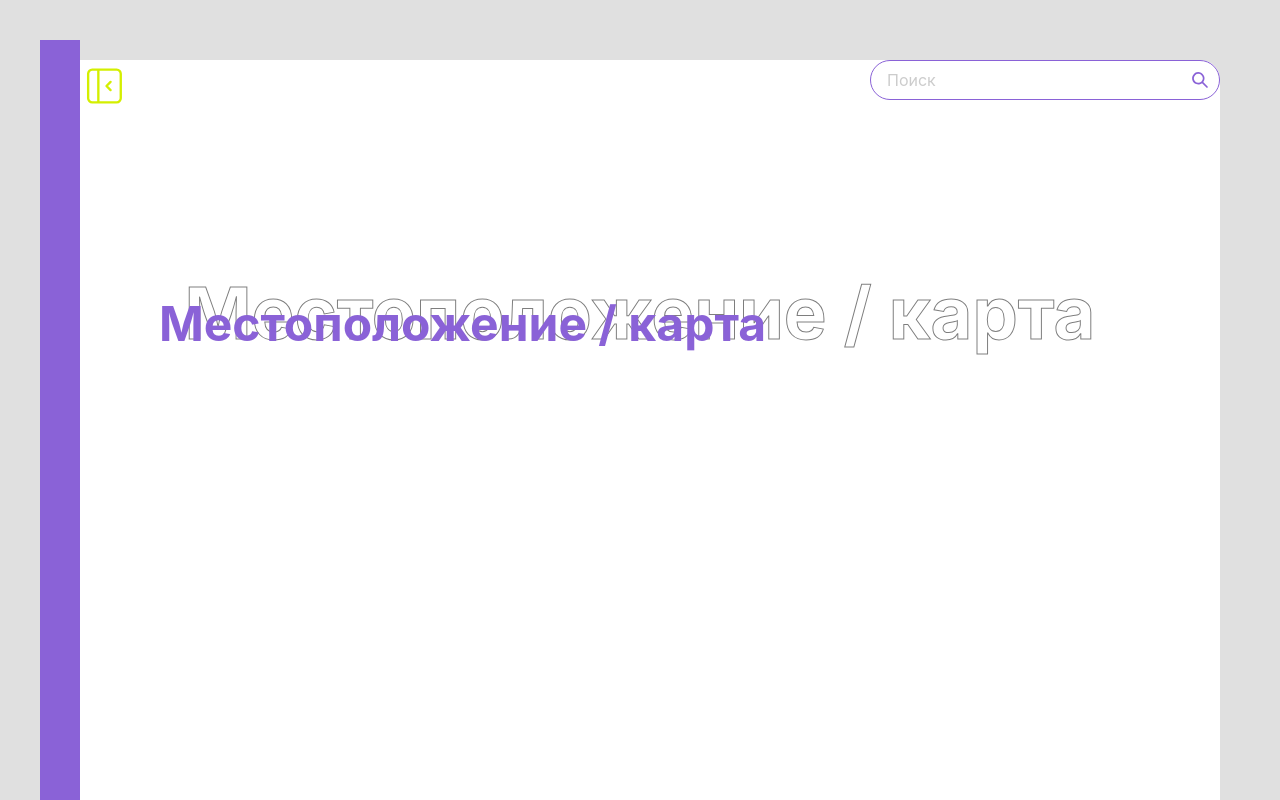
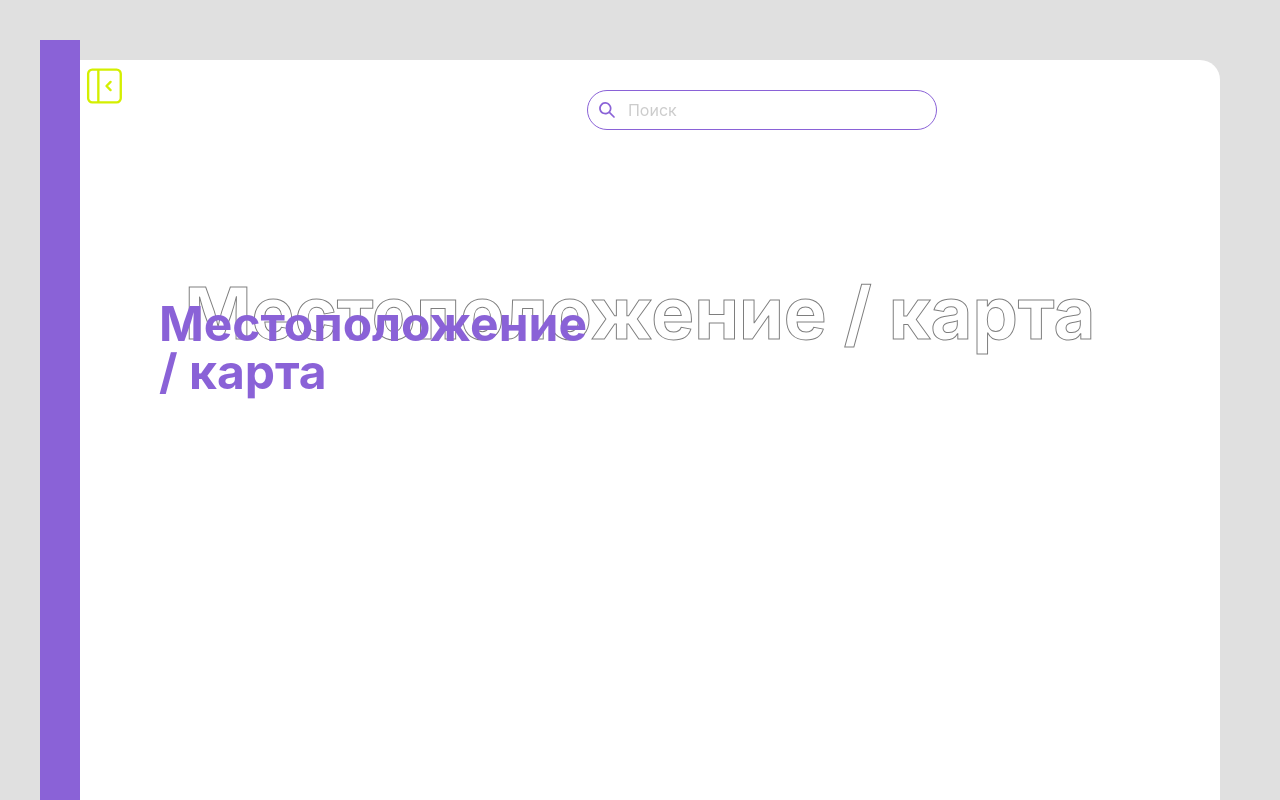
Before and after one commit to 13Belka13/Dashboard, a React (Vite) app: page / in a window 1280 px wide. Shown: the top 800 px of the page. Built offline with nearby package versions, Linux system fonts and the light colour scheme.

Commit message:
вынесение поиска в отдельный компонент

```diff
--- /dev/null
+++ b/src/app/@shared/components/SearchInput.tsx
@@ -0,0 +1,30 @@
+import {
+    Input,
+    InputGroup,
+    InputLeftElement
+  } from "@chakra-ui/react";
+import { SearchIcon } from "@chakra-ui/icons";
+
+export function SearchInput () {
+    return <>
+    <InputGroup marginTop="30" marginRight="30">
+        <InputLeftElement>
+              <SearchIcon color="#8A62D7" alignItems="right"/>
+            </InputLeftElement>
+
+            <Input
+              color="#808080"
+              placeholder="Поиск"
+              _placeholder={{ opacity: 0.4, color: "#808080" }}
+              bg="#FFFFFF"
+              w="350px"
+              h="40px"
+              borderRadius="30px"
+              borderColor="#8A62D7"
+              _hover={{ bg: "#FFFFFF", color: "#8A62D7" }}
+              focusBorderColor="pink.400"
+              errorBorderColor="crimson"
+            />
+            </InputGroup>
+    </>
+}
--- a/src/app/pages/Home.tsx
+++ b/src/app/pages/Home.tsx
@@ -1,19 +1,14 @@
 import {
   CardBody,
   Card,
-  Input,
   InputGroup,
-  InputLeftElement,
   Flex,
-  Spacer,
-  InputRightElement,
-  Heading,
-  Box
+  Spacer
 } from "@chakra-ui/react";
-import { SearchIcon } from "@chakra-ui/icons";
 import { ReactComponent as MenuIcon } from "../../assets/menu.svg";
 import { DoubleHeader } from "../@shared/components/DoubleHeader";
 import { Footer } from "../@shared/components/Footer";
+import { SearchInput } from "../@shared/components/SearchInput";
 export const Home = () => (
   <>
     <Card
@@ -39,26 +34,12 @@ export const Home = () => (
           <MenuIcon />
           <InputGroup size="md">
 
-    <DoubleHeader text={"Местоположение / карта"}/>
+            <DoubleHeader text={"Местоположение / карта"}/>
 
             <Spacer />
-            <InputRightElement>
-              <SearchIcon color="#8A62D7" />
-            </InputRightElement>
 
-            <Input
-              color="#808080"
-              placeholder="Поиск"
-              _placeholder={{ opacity: 0.4, color: "#808080" }}
-              bg="#FFFFFF"
-              w="350px"
-              h="40px"
-              borderRadius="30px"
-              borderColor="#8A62D7"
-              _hover={{ bg: "#FFFFFF", color: "#8A62D7" }}
-              focusBorderColor="pink.400"
-              errorBorderColor="crimson"
-            />
+            <SearchInput/>
+
           </InputGroup>
 
 
```
